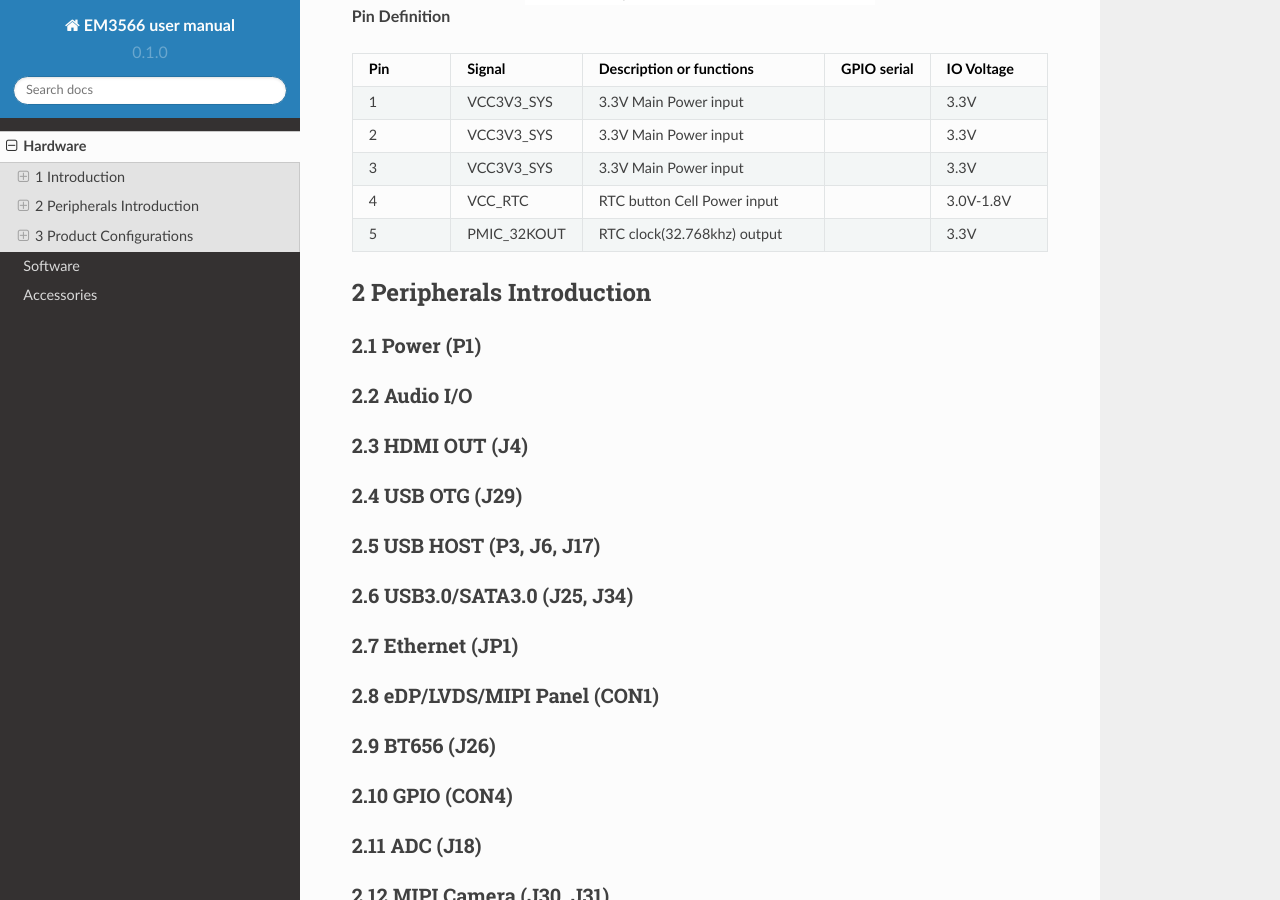
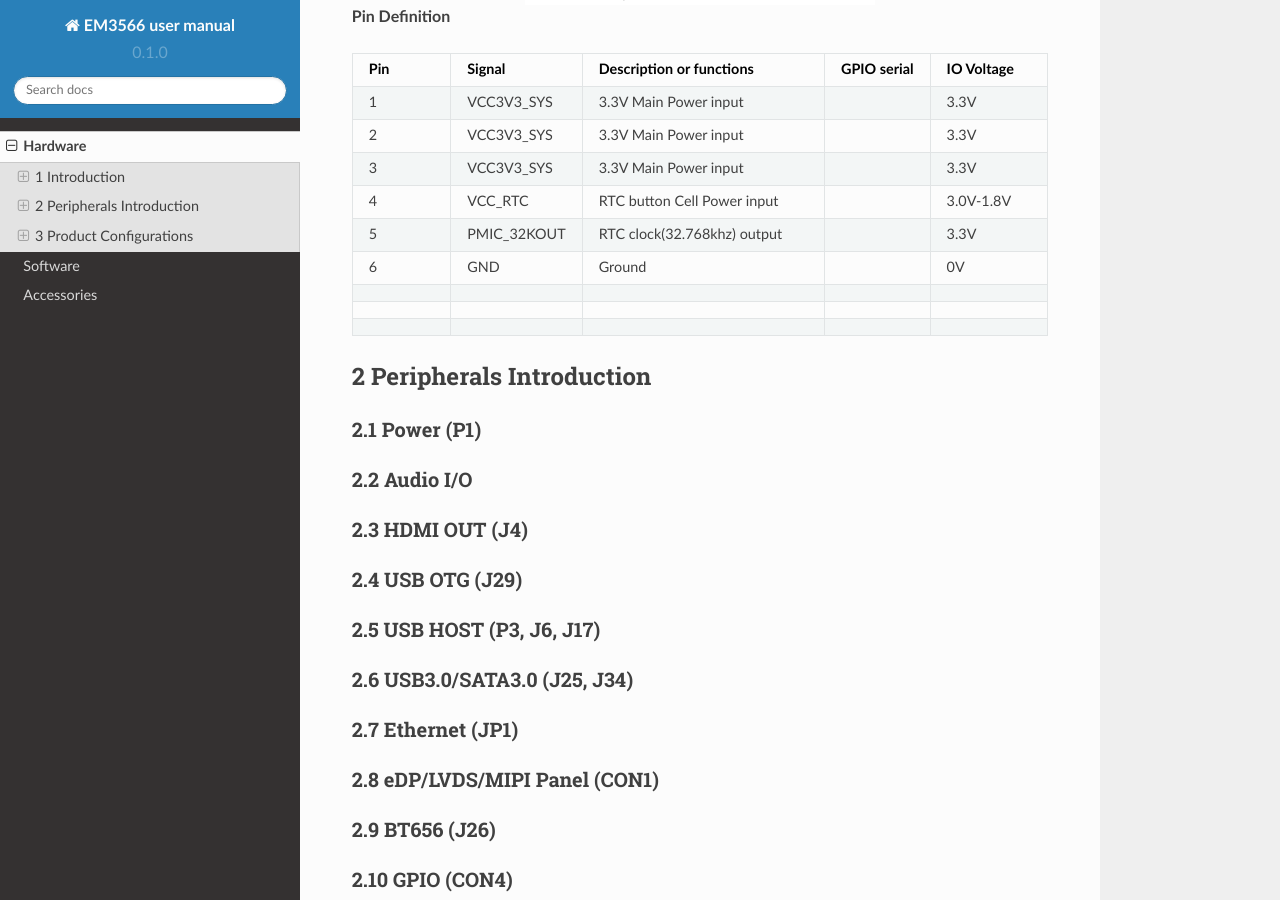
Before and after one commit to boardcon/EM3566, a Sphinx documentation site: the page built from docs/source/hardware.rst, in a window 1280 px wide and 900 px high, scrolled down 2703 px. Built offline with Sphinx 7.4.7 and the Read the Docs theme 2.0.0, drawn with Linux system fonts in a browser that asks for light colours.

Commit message:
Update hardware.rst

```diff
--- a/docs/source/hardware.rst
+++ b/docs/source/hardware.rst
@@ -132,6 +132,27 @@
       - RTC clock(32.768khz) output
       -
       - 3.3V
+    * - 6
+      - GND
+      - Ground
+      -
+      - 0V
+    * -
+      -
+      -
+      -
+      -
+    * -
+      -
+      -
+      -
+      -
+    * -
+      -
+      -
+      -
+      -
+
 
 
 2 Peripherals Introduction
```
